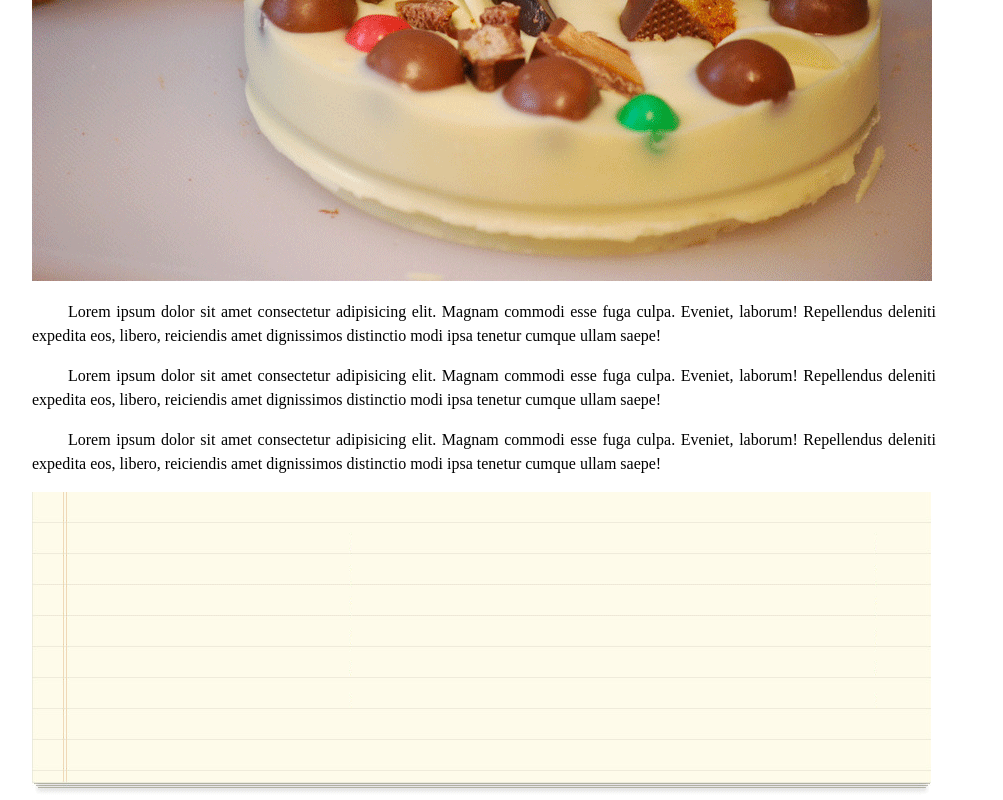
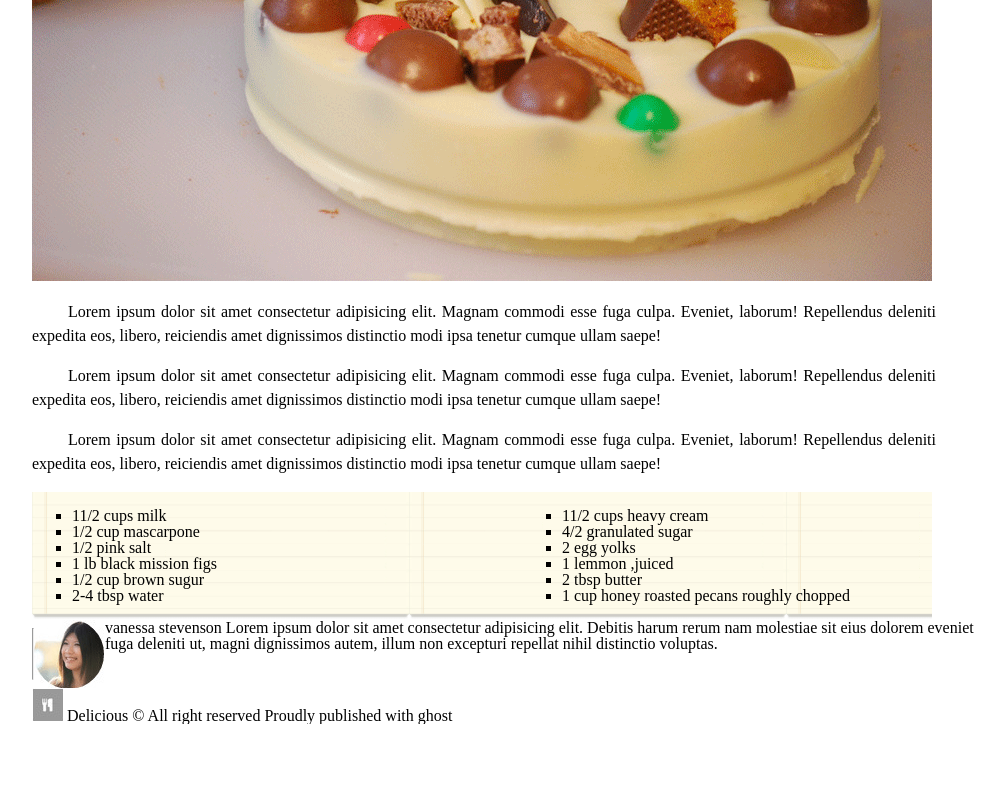
Before and after one commit to Sewar-web/chocolate-pizza, a plain HTML site: page index.html in a window 1280 px wide. Shown: the part 486-1286 px from the top of the page, without its empty margins (128-1131 px from the left). After the commit the page ends 1210 px from the top, so only its background shows below. Drawn offline with Linux system fonts and the light colour scheme.

Commit message:
3rd-step

```diff
--- a/css/style.css
+++ b/css/style.css
@@ -26,10 +26,6 @@ margin: 0px 52px;
     margin: -35px 0px;
 }
 
- li
-{
-float: right;
-}
 header p {
     margin: -19px;
     width: 338px;
@@ -51,3 +47,20 @@ article{
     text-indent: 36px;
     text-align: justify;
 }
+.checkbox
+{
+    background-image: url(../images/list-bg.png);
+    background-size: contain;
+    width: 900px;
+}
+.checkbox ul:nth-child(1) {
+    width: 50%;
+    list-style-type: square;
+}
+.checkbox ul:nth-child(2) {
+    list-style-type: square;
+}
+footer section hr{
+    margin: 10px;
+    color: gray;
+}
--- a/index.html
+++ b/index.html
@@ -1,5 +1,6 @@
 <!DOCTYPE html>
 <html lang="en">
+
 <head>
     <meta charset="UTF-8">
     <meta http-equiv="X-UA-Compatible" content="IE=edge">
@@ -8,6 +9,7 @@
     <link rel="stylesheet" href="css/reset.css">
     <link rel="stylesheet" href="./css/style.css">
 </head>
+
 <body>
     <header>
         <img id="img" src="./images/logo.png" alt="">
@@ -25,7 +27,8 @@
         </section>
     </header>
     <main>
-        <section><h3>Chocolate Pizza</h3>
+        <section>
+            <h3>Chocolate Pizza</h3>
             <h6>POSTED ON 15 DEC 2013/DESSRTS</h6>
         </section>
         <img src="./images/choco-pizza.png" alt="">
@@ -44,9 +47,47 @@
         </article>
 
 
-        <img src="images/list-bg.png" alt="">
+
+        <section class="checkbox">
+            <ul>
+                <li>11/2 cups milk</li>
+                <li>1/2 cup mascarpone</li>
+                <li>1/2 pink salt</li>
+                <li>1 lb black mission figs</li>
+                <li>1/2 cup brown sugur</li>
+                <li>2-4 tbsp water</li>
+            </ul>
+            <ul>
+                <li>11/2 cups heavy cream</li>
+                <li>4/2 granulated sugar</li>
+                <li>2 egg yolks</li>
+                <li>1 lemmon ,juiced</li>
+                <li>2 tbsp butter</li>
+                <li>1 cup honey roasted pecans roughly chopped </li>
+            </ul>
+        </section>
+
+
+
     </main>
 
+    <section>
+        <hr></hr>
+        <img src="./images/van-pic.png" alt="">
+
+        vanessa stevenson
+        Lorem ipsum dolor sit amet consectetur adipisicing elit.
+        Debitis harum rerum nam molestiae sit eius dolorem eveniet fuga deleniti ut, magni
+        dignissimos autem, illum non excepturi repellat nihil distinctio voluptas.
+     <br> </br>
+    </section>
+
+    <footer>
+
+        <img src="./images/spon.png" alt="">
+        Delicious &copy; All right reserved Proudly published with ghost
+    </footer>
 
 </body>
+
 </html>
```
Lines whose indentation alone changed are shown as unchanged.
